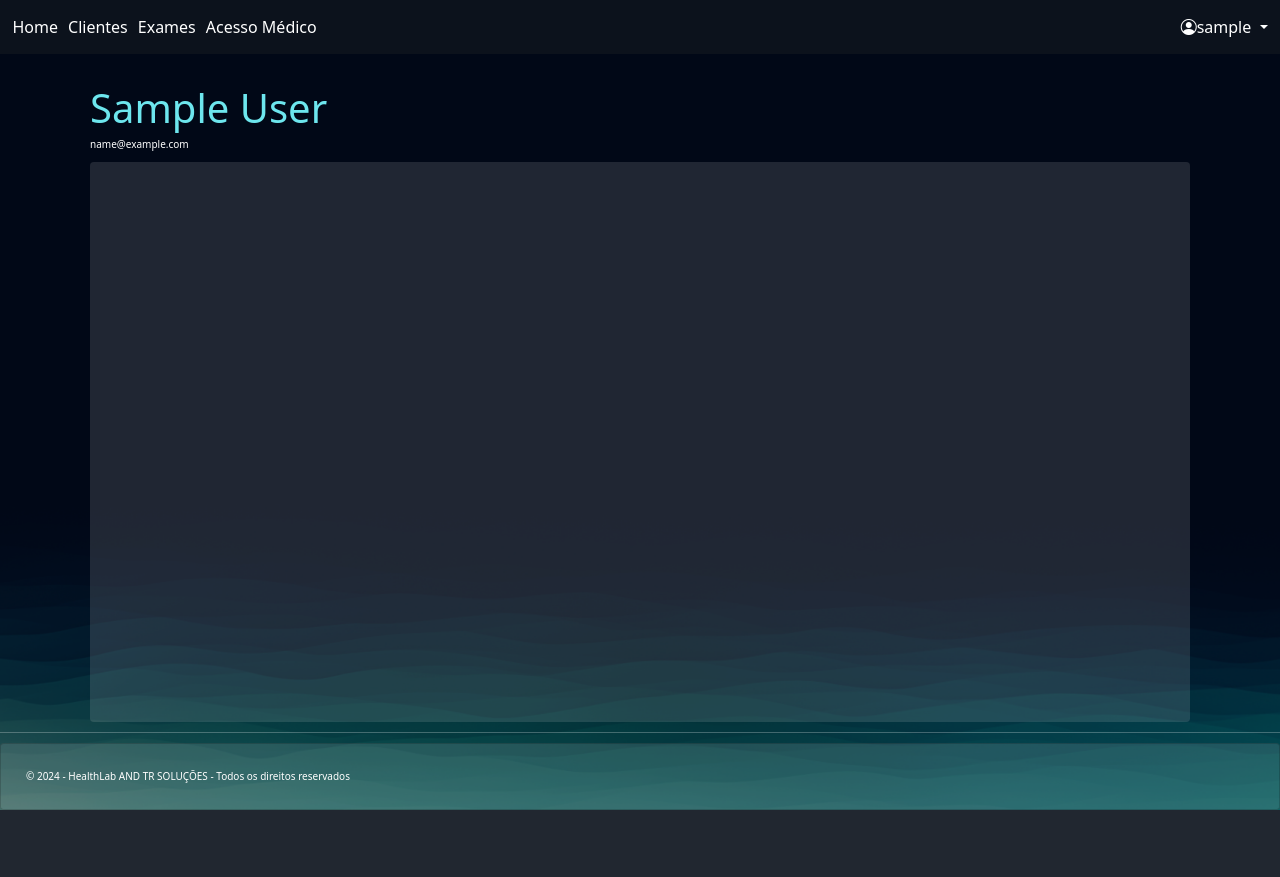
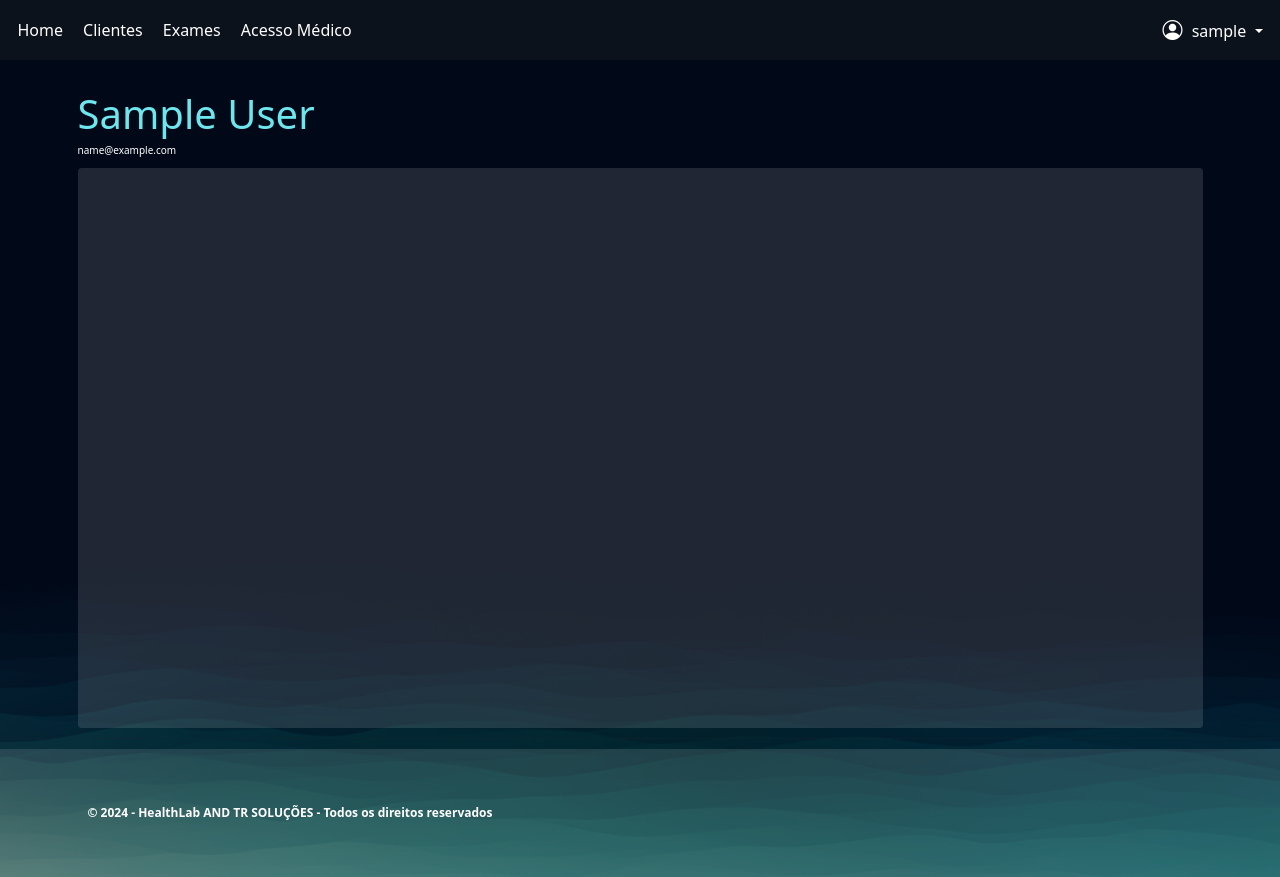
Before and after one commit to thercior/health-lab, a Django app: page /laboratorio/clientes/1 in a window 1280 px wide. Before the commit the page ends 810 px from the top, so only its background shows below. Run offline with Django 5.2, Linux system fonts and the light colour scheme; the visitor is signed in with stand-in values (Sample User, id 1); data comes from the database, SQL or seed files in the repository; data that the repository does not hold is empty.

Commit message:
Estilizando template base: barra de navegação e footer

```diff
--- a/static/css/base.css
+++ b/static/css/base.css
@@ -6,6 +6,8 @@
     --contrast-color: rgb(244, 201, 107);
     --differential-color: rgb(6, 102, 104);
     --input-background: rgb(255, 255, 255, 0.05);
+    --footer-background: rgba(217, 217, 217, .14);
+    --footer-text: rgba(255, 255, 255, 0.61);
 }
 
 /* ========== Estilização Inicial ========== */
@@ -21,11 +23,30 @@ html {
     font-size: 62.5%;
 }
 
+body {
+    padding-top: 6rem;
+}
+
+main .corpo {
+    position: relative;
+}
+
+/* .container {
+    max-width: 192rem;
+    padding: 0 2rem;
+    margin: 2rem;
+} */
+
+.container-fluid {
+    max-width: 192rem;
+    margin: 0 auto;
+}
+
 nav {
     background-color: var(--dark-color);
     font-size: 1.6rem;
     display: inline-block;
-
+    position: absolute;
 }
 
 .dropdown-menu {
@@ -34,17 +55,23 @@ nav {
 }
 
 nav ul li {
-    list-style-type: none;
+    color: white;
 }
 
-nav ul li a {
+#ConteudoNavbar ul li a {
     margin: 0.5rem;
     padding: 0.5rem;
+    color: white;
     transition: 0.15s ease-in-out;
 }
 
-nav ul li a:hover {
+#ConteudoNavbar ul li a:hover {
     background-color: var(--differential-color);
+}
+
+.icon-user {
+    font-size: 2rem;
+    padding: 0.5rem;
 }
 
 label {
@@ -53,13 +80,31 @@ label {
 }
 
 footer {
-    margin: auto;
-    padding: auto;
+    /* padding: 2rem; */
+    width: 100%;
+    background-color: var(--footer-background);
+    color: var(--footer-text) !important;
+    display: flex;
+    float: bottom;
 }
 
-.container {
-    /* max-width: 192rem; */
-    padding: 0 2rem;
+footer .container {
+    width: 100%;
+}
+
+
+footer .caixa {
+    margin: 0.5rem 0;
+    padding: 0rem 0;
+    display: flex;
+}
+
+footer .text-footer {
+    /* margin: auto; */
+    padding: 5rem 1rem;
+    font-size: 1.2rem;
+    font-weight: bold;
+    width: 100%;
 }
 
 .form-control {
--- a/templates/base.html
+++ b/templates/base.html
@@ -16,17 +16,19 @@
 
     <body>
         <header>
-            {% block header %}
 
-            {% endblock header %}
-            <nav class="navbar navbar-expand-lg">
+            <nav id="navbarNav" class="navbar navbar-expand-lg fixed-top">
                 <div class="container-fluid">
-                    <div class="collapse navbar-collapse" id="ConteudoNavBar">
+
+                    <button class="navbar-toggler" type="button" data-bs-toggle="collapse" data-bs-target="#ConteudoNavbar" aria-controls="ConteudoNavbar" aria-expanded="false" aria-label="Toggle navigation">
+                        <span class="navbar-toggler-icon"></span>
+                    </button>
+                    <div class="collapse navbar-collapse" id="ConteudoNavbar">
                     {% if user.is_authenticated %}
 
                         {% if user.is_staff %}
 
-                            <ul class="navbar me-auto mb-2 mb-lg-0">
+                            <ul class="navbar-nav me-auto mb-2 mb-lg-0">
                                 <li class="nav-item"><a href="" aria-current="pagina" class="nav-link active">Home</a></li>
                                 <li class="nav-item"><a href="{% url 'ManageLab:manage_clients' %}" aria-current="pagina" class="nav-link active">Clientes</a></li>
                                 <li class="nav-item"><a href="{% url 'HealthChecks:manage_exam' %}" class="nav-link active">Exames</a></li>
@@ -36,7 +38,7 @@
 
                         {% else %}
 
-                            <ul class="navbar me-auto mb-2 mb-lg-0">
+                            <ul class="navbar-nav me-auto mb-2 mb-lg-0">
                                 <li class="nav-item"><a href="" aria-current="pagina" class="nav-link active">Home</a></li>
                                 <li class="nav-item"><a href="{% url 'HealthChecks:manage_order' %}" aria-current="pagina" class="nav-link active">Meus Pedidos</a></li>
                                 <li class="nav-item"><a href="{% url 'HealthChecks:request_exam' %}" aria-current="pagina" class="nav-link active">Solicitações</a></li>
@@ -49,10 +51,10 @@
 
                         {% endif %}
 
-                            <ul class="navbar mb-2 mb-lg-0">
+                            <ul class="navbar-nav mb-2 mb-lg-0">
                                 <li class="nav-item dropdown">
                                     <a href="" class="nav-link active dropdown-toggle" role="button" data-bs-toggle="dropdown">
-                                        <i class="icon-user bi bi-person-circle"></i>{{ user.username }}
+                                        <i class="icon-user bi bi-person-circle"></i> {{ user.username }}
                                     </a>
 
                                     <ul class="dropdown-menu">
@@ -78,10 +80,10 @@
 
                     {% else %}
 
-                        <ul class="navbar me-auto mb-2 mb-lg-0">
+                        <ul class="navbar-nav me-auto mb-2 mb-lg-0">
                             <li class="nav-item"><a href="" aria-current="pagina" class="nav-link active">Home</a></li>
                             <li class="nav-item"><a href="{% url 'Users:cadastro_user' %}" aria-current="pagina" class="nav-link active">Cadastre-se</a></li>
-                            <li class="nav-item"><a href="{% url 'Users:login' %}" aria-current="pagina" class="nav-link active"><i class="bi bi-person-fill fa-solid fa-user">Login</a></li>
+                            <li class="nav-item"><a href="{% url 'Users:login' %}" aria-current="pagina" class="nav-link active"><i class="bi bi-person-fill fa-solid fa-user"></i> Login</a></li>
 
                         </ul>
 
@@ -91,20 +93,22 @@
                 </div>
             </nav>
         </header>
-        <main>
+        <main class="corpo">
             {% block body %}
 
             {% endblock body %}
-        <main>
+        </main>
         <hr>
 
         <footer>
-            <div class="card">
-                <div class="card-body">
-                    © 2024 - HealthLab AND TR SOLUÇÕES - Todos os direitos reservados
+            <div class="container">
+                <div class="caixa">
+
+                    <div class="text-footer">
+                        © 2024 - HealthLab AND TR SOLUÇÕES - Todos os direitos reservados
+                    </div>
                 </div>
             </div>
-
         </footer>
 
         <script src="https://cdn.jsdelivr.net/npm/bootstrap@5.3.2/dist/js/bootstrap.bundle.min.js" integrity="sha384-C6RzsynM9kWDrMNeT87bh95OGNyZPhcTNXj1NW7RuBCsyN/o0jlpcV8Qyq46cDfL" crossorigin="anonymous"></script>
```
